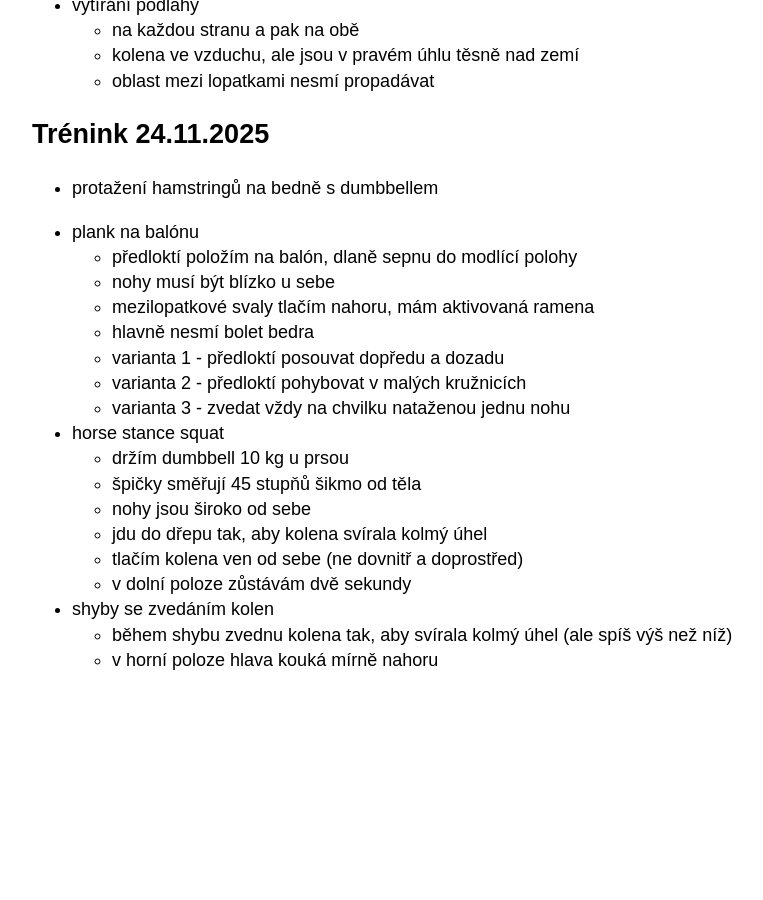
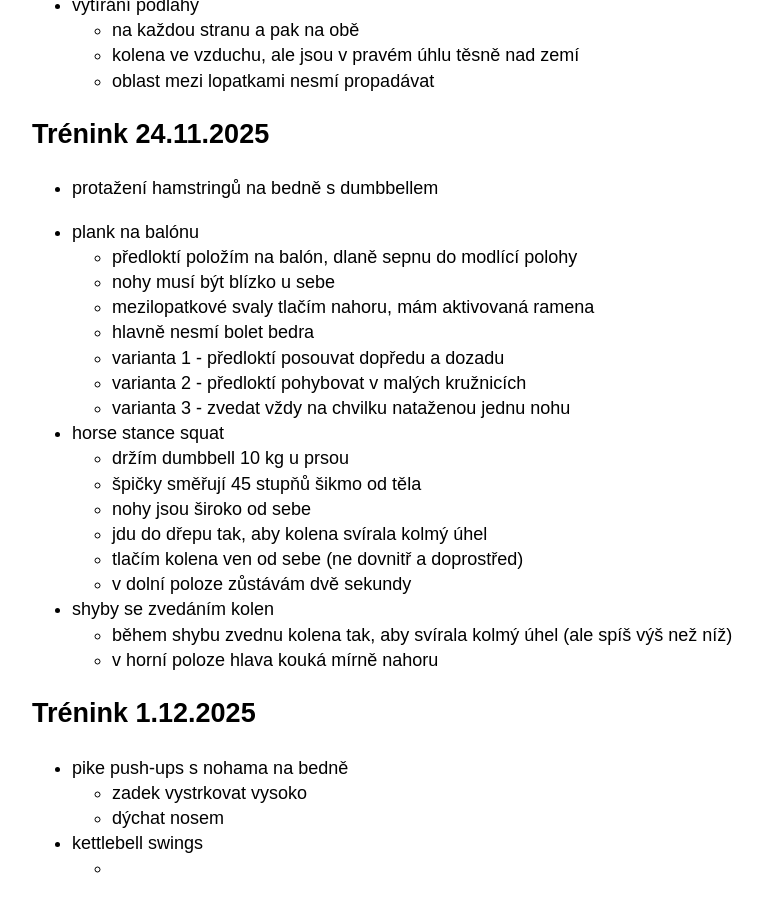
Before and after one commit to hartmaj2/hartmaj2.github.io, a Jekyll site: the page built from sections/sports/fitness.md, in a window 1280 px wide and 900 px high, scrolled down 4242 px. Shown: the whole window, without its empty margins (158-921 px from the left). Built offline with Jekyll 4.4.1, drawn with Linux system fonts in a browser that asks for light colours; before the commit the page ends 4933 px from its top, so only the background shows below that.

Commit message:
Update fitness.md

```diff
--- a/sections/sports/fitness.md
+++ b/sections/sports/fitness.md
@@ -226,3 +226,12 @@ permalink: /sports/fitness
 - shyby se zvedáním kolen
   - během shybu zvednu kolena tak, aby svírala kolmý úhel (ale spíš výš než níž)
   - v horní poloze hlava kouká mírně nahoru
+
+## Trénink 1.12.2025
+
+- pike push-ups s nohama na bedně
+  - zadek vystrkovat vysoko
+  - dýchat nosem
+
+- kettlebell swings
+  -
```
